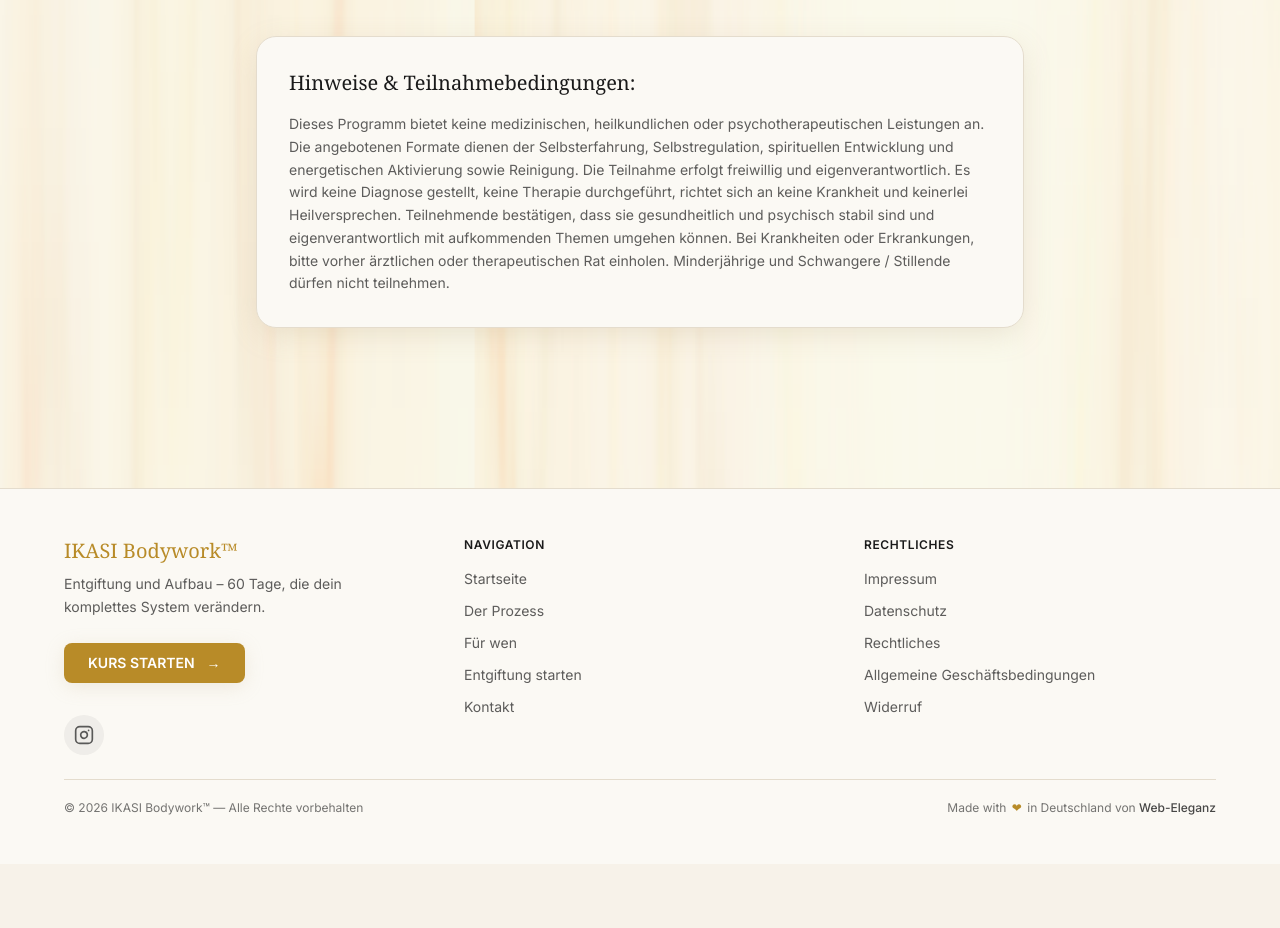
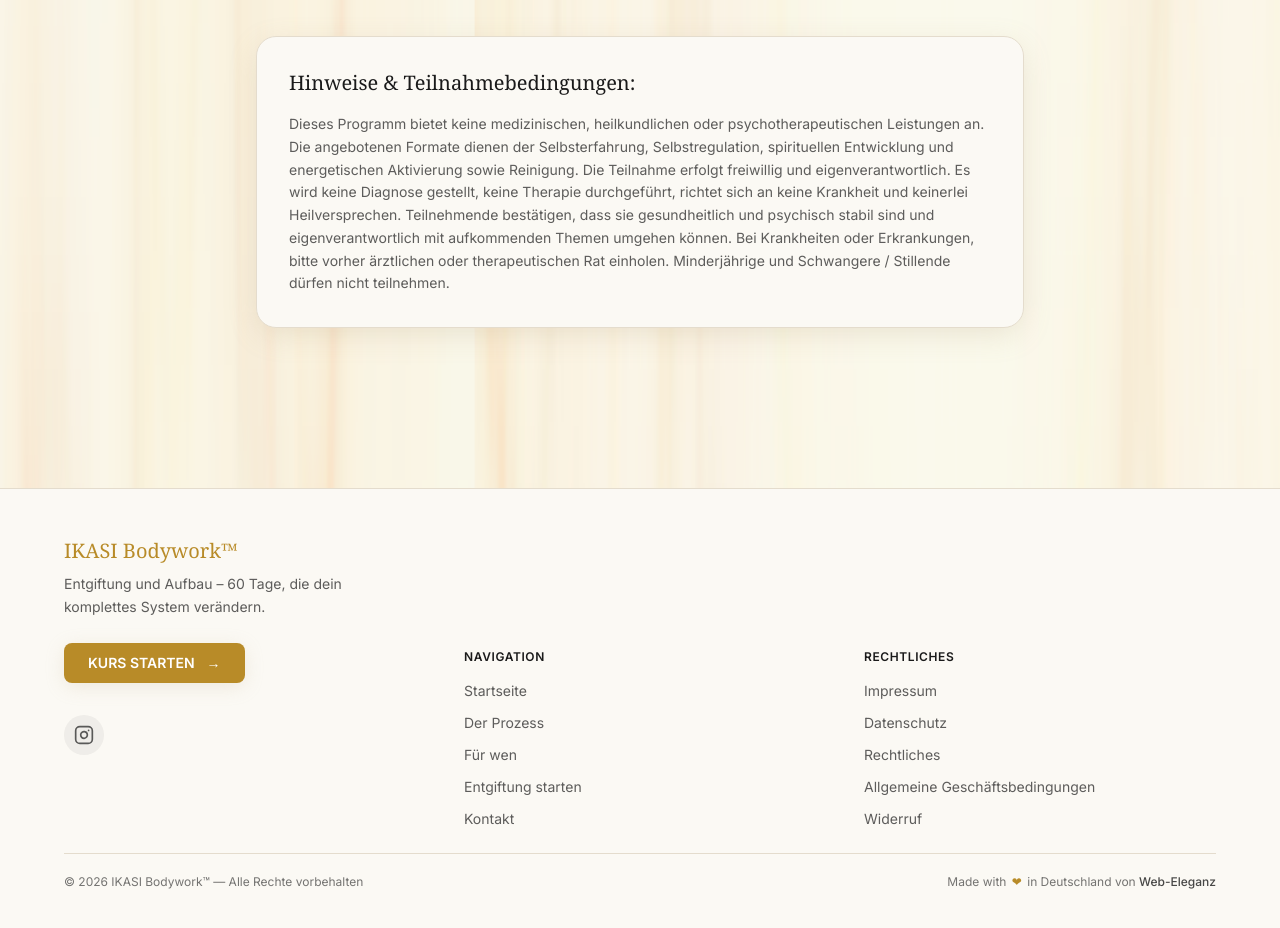
Before and after one commit to dennistheripper/ikasi-astro, an Astro site: page / in a window 1280 px wide. Shown: the part 9345-10273 px from the top of the page. Before the commit the page ends 10209 px from the top, so only its background shows below. Built offline with nearby package versions, Linux system fonts and the light colour scheme; Astro itself is replaced by a stand-in of ours; a script that the page names is missing.

Commit message:
style: align navigation and legal links with CTA button in desktop footer

```diff
--- a/src/pages/index.astro
+++ b/src/pages/index.astro
@@ -215,7 +215,7 @@ const checkoutUrl = "https://www.checkout-ds24.com/product/632732";
         </div>
       </div>
       <!-- Navigation -->
-      <div>
+      <div class="pt-24 lg:pt-[112px]">
         <h4 class="font-semibold text-xs tracking-wider uppercase text-foreground mb-4">Navigation</h4>
         <ul class="space-y-3 text-sm text-foreground/70">
           <li><a href="/" class="hover:text-primary transition-colors">Startseite</a></li>
@@ -226,7 +226,7 @@ const checkoutUrl = "https://www.checkout-ds24.com/product/632732";
         </ul>
       </div>
       <!-- Rechtliches -->
-      <div>
+      <div class="pt-24 lg:pt-[112px]">
         <h4 class="font-semibold text-xs tracking-wider uppercase text-foreground mb-4">Rechtliches</h4>
         <ul class="space-y-3 text-sm text-foreground/70">
           <li><a href="https://www.ikasi-bodywork.com/impressum" class="hover:text-primary transition-colors">Impressum</a></li>
```
